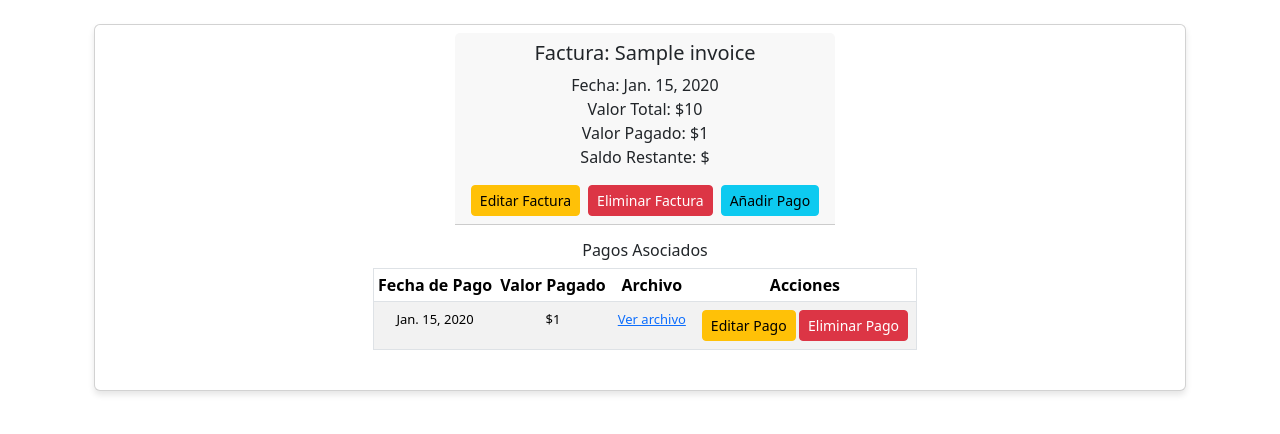
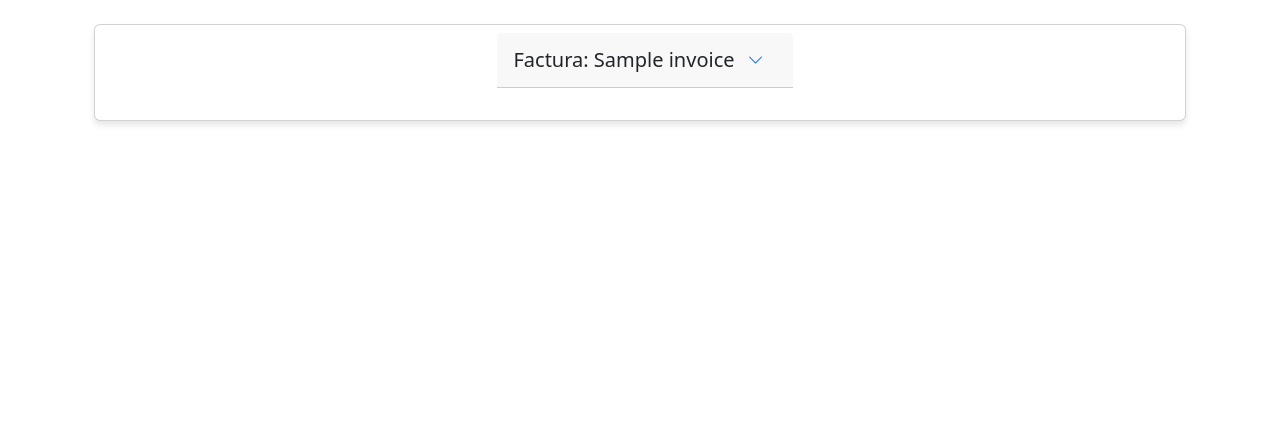
Before and after one commit to JanSua/JS, a Django app: page /suppliers/1 in a window 1280 px wide. Shown: the part 236-670 px from the top of the page. Run offline with Django 5.2, Linux system fonts and the light colour scheme; tables that the repository leaves empty hold one stand-in row (values such as "Sample post"); some libraries are stand-ins or nearby versions.

Commit message:
Making more fixes :( and adding some js for expand and collapse Invoices CARD

```diff
--- a/suppliers_app/models.py
+++ b/suppliers_app/models.py
@@ -25,7 +25,7 @@
     date = models.DateField(blank=True)
     totalValue = models.IntegerField(default=0)
     paidValue = models.IntegerField(default=0)
-    file = models.FileField(upload_to=upload_invoice)
+    file = models.FileField(upload_to=upload_invoice, blank=True)
     paid = models.BooleanField(default=False)
     def __str__(self):
         return f"Invoice {self.id} for {self.supplier.CompanyName}"
--- a/suppliers_app/static/styles/main.css
+++ b/suppliers_app/static/styles/main.css
@@ -86,6 +86,10 @@
     box-shadow: 0 4px 6px rgba(0, 0, 0, 0.1); /* Sombra suave */
     transition: transform 0.3s ease, box-shadow 0.3s ease; /* Transición suave */
 }
+
+.card-header button {
+    margin-left: auto; /* Asegura que el botón se alinee a la derecha */
+  }
 
 .card:hover {
     transform: translateY(-5px); /* Sube la tarjeta ligeramente al pasar el ratón */
--- a/suppliers_app/templates/layouts/base.html
+++ b/suppliers_app/templates/layouts/base.html
@@ -8,6 +8,8 @@
     <title>Proveedores</title>
     <link rel="stylesheet" href="{% static 'styles/main.css' %}">
     <link href="https://cdn.jsdelivr.net/npm/bootstrap@5.3.3/dist/css/bootstrap.min.css" rel="stylesheet">
+    <link href="https://cdn.jsdelivr.net/npm/bootstrap-icons/font/bootstrap-icons.css" rel="stylesheet">
+
 </head>
 <body>
 
--- a/suppliers_app/templates/suppliers/detail.html
+++ b/suppliers_app/templates/suppliers/detail.html
@@ -1,45 +1,99 @@
-{% extends 'layouts/base.html' %}
+{% extends 'layouts/base.html' %} {% block content %} {% load widget_tweaks %}
 
-{% block content %}
-{% load widget_tweaks %}
 <div class="container">
   <h1 class="header d-flex justify-content-between align-items-center">
     <span>Facturas de {{ supplier }}</span>
-        <a href="{% url 'create_invoice' supplier.id %}" class="btn btn-primary">Añadir nueva factura</a>
+    <a href="{% url 'create_invoice' supplier.id %}" class="btn btn-primary">
+      Añadir nueva factura
+    </a>
   </h1>
 
   {% for invoice in sup_invoices %}
   <div class="card my-4">
-        <div class="card-header">
-            <h2 class="h5">Factura: {{ invoice.name }}</h2>
-            <p>
-                Fecha: {{ invoice.date }} <br>
-                Valor Total: ${{ invoice.totalValue }} <br>
-                Valor Pagado: ${{ invoice.paidValue }} <br>
-                Saldo Restante: ${{ invoice.totalValue|add:"-invoice.paidValue" }}
-            </p>
+    <!-- Encabezado de la factura con título y botón de colapsar/expandir -->
+    <div class="card-header d-flex justify-content-between align-items-center">
+      <h2 class="h5 mb-0">Factura: {{ invoice.name }}</h2>
+      <button
+        class="btn btn-link"
+        type="button"
+        data-bs-toggle="collapse"
+        data-bs-target="#invoiceDetails{{ invoice.id }}"
+        aria-expanded="false"
+        aria-controls="invoiceDetails{{ invoice.id }}"
+      >
+        <i class="bi bi-chevron-down" id="icon{{ invoice.id }}"></i>
+      </button>
+    </div>
+    <br />
+    <!-- Contenido que se despliega/contrae -->
+    <div id="invoiceDetails{{ invoice.id }}" class="collapse">
+      <!-- Tabla de la factura -->
+      <table class="table table-sm table-striped">
+        <thead>
+          <tr>
+            <th>Fecha de Factura</th>
+            <th>Valor Total</th>
+            <th>Valor Pagado</th>
+            <th>Valor Restante</th>
+            <th>Acciones</th>
+          </tr>
+        </thead>
+        <tbody>
+          <tr>
+            <td>{{ invoice.date }}</td>
+            <td>${{ invoice.totalValue }}</td>
+            <td>${{ invoice.paidValue }}</td>
+            <td>${{ invoice.totalValue|add:"-invoice.paidValue" }}</td>
+            <td>
               <div class="d-flex gap-2">
-                <!-- Botón para editar la factura -->
-                <a href="{% url 'edit_invoice' supplier.id invoice.id %}" class="btn btn-warning btn-sm">Editar Factura</a>
+                <a
+                  href="{% url 'edit_invoice' supplier.id invoice.id %}"
+                  class="btn btn-warning btn-sm"
+                  >Editar Factura</a
+                >
+                <form
+                  action="{% url 'delete_invoice' invoice.id %}"
+                  method="POST"
+                  style="display: inline"
+                >
+                  {% csrf_token %}
+                  <button
+                    type="submit"
+                    class="btn btn-danger btn-sm"
+                    onclick="return confirm('¿Estás seguro de eliminar esta factura?')"
+                  >
+                    Eliminar Factura
+                  </button>
+                </form>
+              </div>
+            </td>
+          </tr>
+          <tr>
+            <td colspan="5">
+              {% if invoice.file %}
+              <a href="{{ invoice.file.url }}" target="_blank">Ver archivo</a>
+              {% else %} No hay archivos cargados para visualizar {% endif %}
+            </td>
+          </tr>
+        </tbody>
+      </table>
 
-                <!-- Formulario para eliminar la factura -->
-                <form action="{% url 'delete_invoice' invoice.id %}" method="POST" style="display:inline;">
-                    {% csrf_token %}
-                    <button type="submit" class="btn btn-danger btn-sm" onclick="return confirm('¿Estás seguro de eliminar esta factura?')">Eliminar Factura</button>
-                </form>
+      <!-- Pagos asociados -->
+      <div class="card-body">
+        <h3 class="h6">
+          Pagos Asociados
+          <a
+            href="{% url 'create_payment' invoice.id %}"
+            class="btn btn-info btn-sm"
+            >Añadir Pago</a
+          >
+        </h3>
 
-                <!-- Enlace para crear un pago para esta factura -->
-                <a href="{% url 'create_payment' invoice.id %}" class="btn btn-info btn-sm">Añadir Pago</a>
-            </div>
-        </div>
-
-        <div class="card-body">
-            <h3 class="h6">Pagos Asociados</h3>
         <table class="table table-sm table-striped">
           <thead>
             <tr>
               <th>Fecha de Pago</th>
-                        <th>Valor Pagado</th>
+              <th>Valor del Pago</th>
               <th>Archivo</th>
               <th>Acciones</th>
             </tr>
@@ -52,18 +106,27 @@
               <td>
                 {% if payment.file %}
                 <a href="{{ payment.file.url }}" target="_blank">Ver archivo</a>
-                            {% else %}
-                            No disponible
-                            {% endif %}
+                {% else %} No disponible {% endif %}
               </td>
               <td>
-                            <!-- Enlace para editar el pago -->
-                            <a href="{% url 'create_payment' payment.id %}" class="btn btn-warning btn-sm">Editar Pago</a>
-
-                            <!-- Formulario para eliminar el pago -->
-                            <form action="{% url 'delete_payment' payment.id %}" method="POST" style="display:inline;">
+                <a
+                  href="{% url 'create_payment' payment.id %}"
+                  class="btn btn-warning btn-sm"
+                  >Editar Pago</a
+                >
+                <form
+                  action="{% url 'delete_payment' payment.id %}"
+                  method="POST"
+                  style="display: inline"
+                >
                   {% csrf_token %}
-                                <button type="submit" class="btn btn-danger btn-sm" onclick="return confirm('¿Estás seguro de eliminar este pago?')">Eliminar Pago</button>
+                  <button
+                    type="submit"
+                    class="btn btn-danger btn-sm"
+                    onclick="return confirm('¿Estás seguro de eliminar este pago?')"
+                  >
+                    Eliminar Pago
+                  </button>
                 </form>
               </td>
             </tr>
@@ -76,6 +139,29 @@
         </table>
       </div>
     </div>
+  </div>
   {% endfor %}
 </div>
+
+<!-- Script para cambiar la flecha al hacer clic -->
+<script>
+  document
+    .querySelectorAll('[data-bs-toggle="collapse"]')
+    .forEach(function (toggle) {
+      toggle.addEventListener("click", function () {
+        var icon = document.getElementById(
+          "icon" +
+            this.getAttribute("aria-controls").replace("invoiceDetails", "")
+        );
+        if (icon.classList.contains("bi-chevron-down")) {
+          icon.classList.remove("bi-chevron-down");
+          icon.classList.add("bi-chevron-up");
+        } else {
+          icon.classList.remove("bi-chevron-up");
+          icon.classList.add("bi-chevron-down");
+        }
+      });
+    });
+</script>
+
 {% endblock %}
--- a/suppliers_app/urls.py
+++ b/suppliers_app/urls.py
@@ -20,7 +20,7 @@
     path('delete_invoice/<int:id>/', views.delete_invoice, name='delete_invoice'),
     #Payments
     path('create_payment/<int:invoice_id>/', views.create_payment, name='create_payment'),
-    path('delete_payment/<int:id>', views.delete_payment, name="delete_payment"),
+    path('delete_payment/<int:payment_id>/', views.delete_payment, name="delete_payment"),
 
 
 
--- a/suppliers_app/views.py
+++ b/suppliers_app/views.py
@@ -179,33 +179,10 @@
 
 #return redirect('supplier_detail', id=invoice.supplier.id)
 
-def delete_payment(request, id):
+def delete_payment(request, payment_id):
     if request.method == "POST":
-        payment = get_object_or_404(Supplier, id=id)
+        payment = get_object_or_404(Payment, id=payment_id)
+        invoice = payment.invoice
         payment.delete()
-        return redirect('supplier_detail', id=id)
+        return redirect('supplier_detail', id=invoice.supplier_id)
     return HttpResponse("Método no permitido", status=405)
-
-
-"""
-def create_invoice(request, id=None):
-    if id:
-        # Si hay un ID, significa que estamos editando una factura existente
-        invoice = get_object_or_404(Invoice, id=id)
-    else:
-        # Si no hay ID, estamos creando una nueva factura
-        invoice = None
-
-    if request.method == 'POST':
-        form = CreateNewInvoice(request.POST, request.FILES, instance=invoice)
-        if form.is_valid():
-            form.save()  # Guarda la factura (ya sea nueva o editada)
-            return redirect('invoices')  # Redirige a la lista de facturas
-    else:
-        form = CreateNewInvoice(instance=invoice)  # Si es GET, cargamos la factura para editarla (si existe)
-
-    return render(request, "invoices/create_invoice.html", {
-        'form': form,
-        'invoice': invoice  # Pasamos la factura al contexto (si existe)
-    })
-"""
```
Also changed, not shown: suppliers_app/forms.py (+5 -7 lines), suppliers_app/templates/invoices/create_invoice.html (+7 -18 lines). Lines whose indentation alone changed are shown as unchanged.
